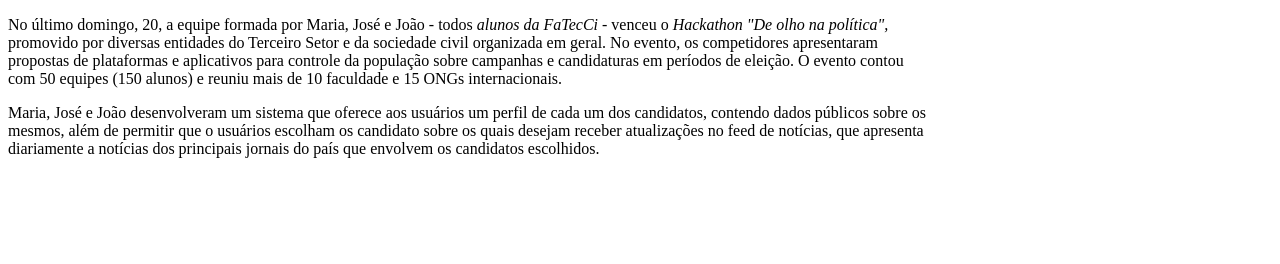
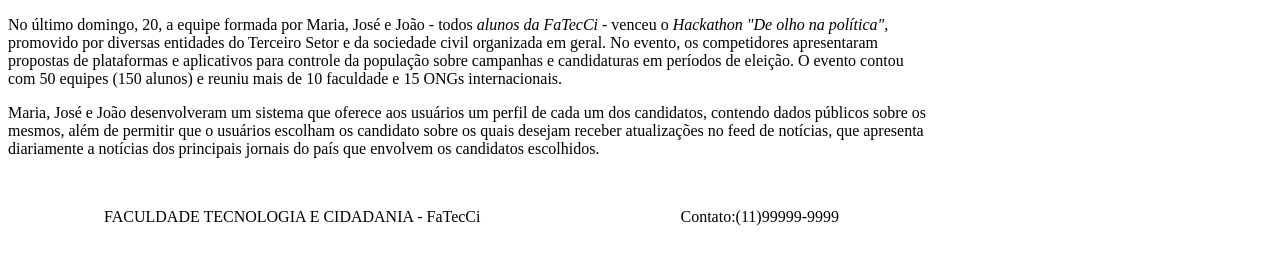
Before and after one commit to viniciusborges17/VitorLorente.github.io, a plain HTML site: page noticias.html in a window 1280 px wide. Shown: the part 416-680 px from the top of the page. Drawn offline with Linux system fonts and the light colour scheme.

Commit message:
footer na página de notícias

```diff
--- a/noticias.html
+++ b/noticias.html
@@ -38,5 +38,9 @@
                 </p>
             </div>
         </div>
+        <br />
+        <div class='footer'>
+            <p>&emsp;&emsp;&emsp;&emsp;&emsp;&emsp;FACULDADE TECNOLOGIA E CIDADANIA - FaTecCi &emsp;&emsp;&emsp;&emsp;&emsp;&emsp;&emsp;&emsp;&emsp;&emsp;&emsp;&emsp; Contato:(11)99999-9999</p>
+    </div>
     </body>
 </html>
```
